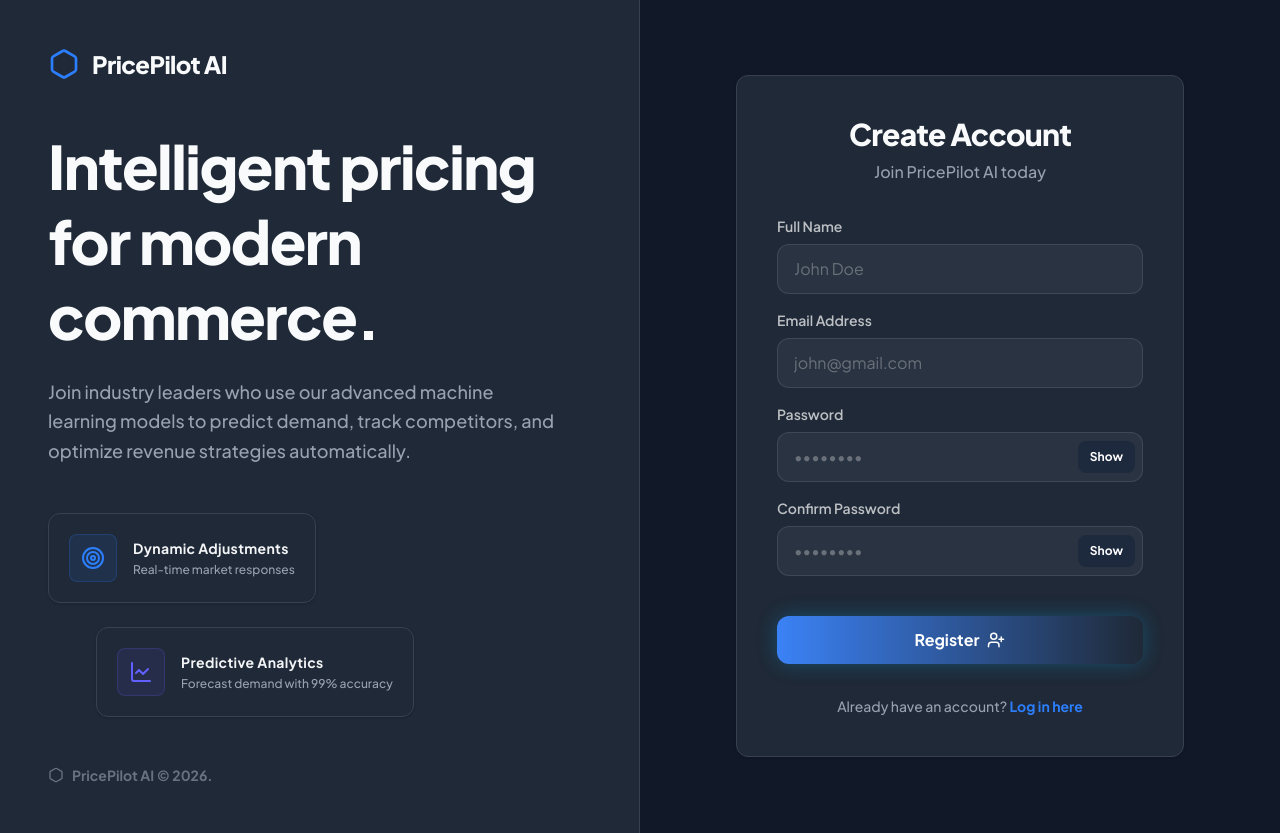
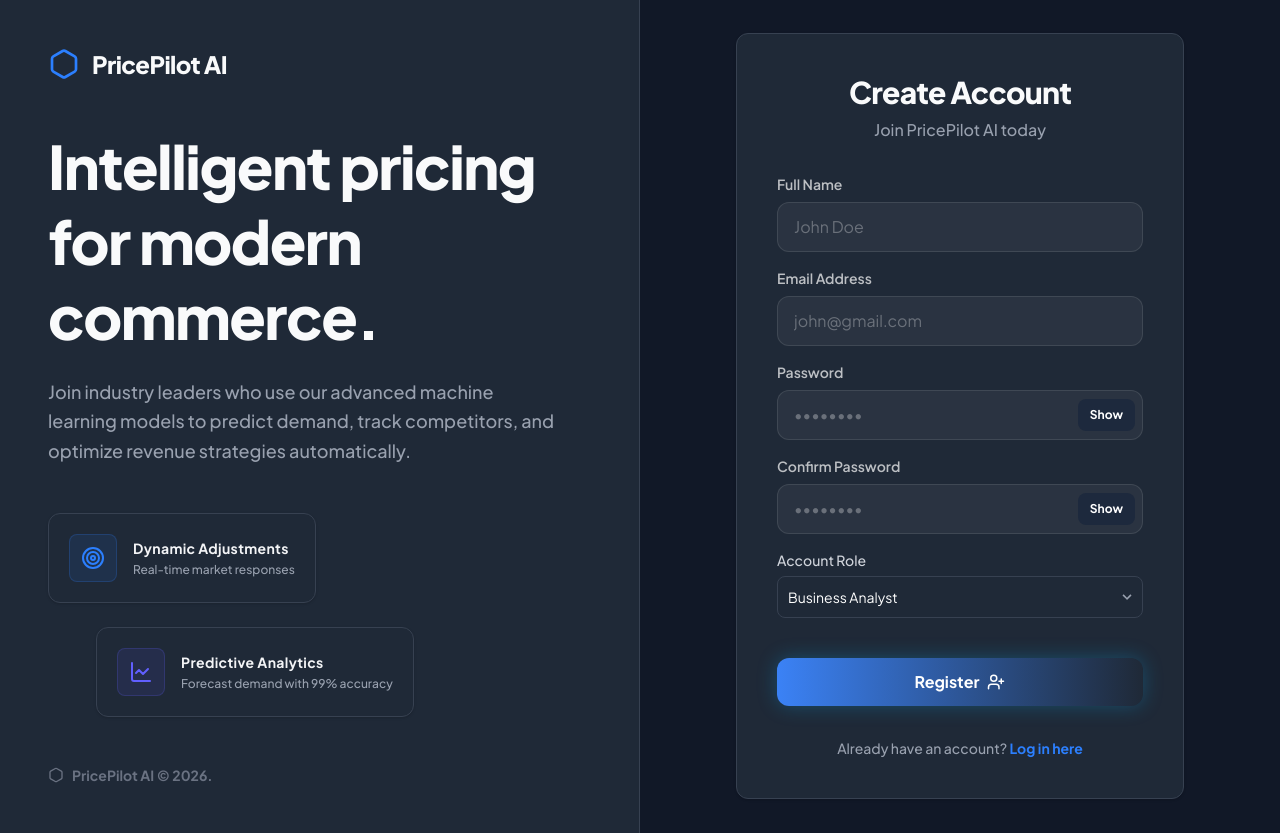
Before and after one commit to KMohammedsadiq/Dynamic-Pricing-Optimization-and-Revenue-Intelligence-Platform-K_Mohammad_Sadik, a React app in the folder frontend/: page /register in a window 1280 px wide. Built offline with nearby package versions, Linux system fonts and the light colour scheme; no server answers; the HTML template or start-up script is replaced by a standard one.

Commit message:
feat: add role selection dropdown to registration flow

```diff
--- a/frontend/src/pages/Register.jsx
+++ b/frontend/src/pages/Register.jsx
@@ -11,6 +11,7 @@ export default function Register() {
     email: "",
     password: "",
     confirmPassword: "",
+    role: "Business Analyst",
   });
 
   const [errors, setErrors] = useState({});
@@ -62,13 +63,14 @@ export default function Register() {
         const payload = {
           full_name: formData.fullName,
           email: formData.email,
-          password: formData.password
+          password: formData.password,
+          role_name: formData.role
         };
 
         const result = await authService.registerUser(payload);
 
         setSuccessMessage(`Success! User ${result.full_name} registered successfully.`);
-        setFormData({ fullName: "", email: "", password: "", confirmPassword: "" });
+        setFormData({ fullName: "", email: "", password: "", confirmPassword: "", role: "Business Analyst" });
 
       } catch (err) {
         if (err.response) {
@@ -189,6 +191,26 @@ export default function Register() {
               allowToggle={true}
             />
 
+            <div>
+              <label className="block text-sm font-medium text-gray-300 mb-1.5">
+                Account Role
+              </label>
+              <div className="relative">
+                <select
+                  name="role"
+                  value={formData.role}
+                  onChange={handleChange}
+                  className="w-full bg-[#1F2937] border border-[#374151] text-white text-sm rounded-lg focus:ring-blue-500 focus:border-blue-500 block p-2.5 appearance-none cursor-pointer"
+                >
+                  <option value="Business Analyst">Business Analyst</option>
+                  <option value="Admin">Admin</option>
+                </select>
+                <div className="pointer-events-none absolute inset-y-0 right-0 flex items-center px-2 text-gray-400">
+                  <svg className="fill-current h-4 w-4" xmlns="http://www.w3.org/2000/svg" viewBox="0 0 20 20"><path d="M9.293 12.95l.707.707L15.657 8l-1.414-1.414L10 10.828 5.757 6.586 4.343 8z"/></svg>
+                </div>
+              </div>
+            </div>
+
             <div className="mt-8 pt-2">
               <Button type="submit" fullWidth disabled={loading}>
                 {loading ? (
```
Also changed, not shown: 2 other files (tests, documents, lock files or other folders).
